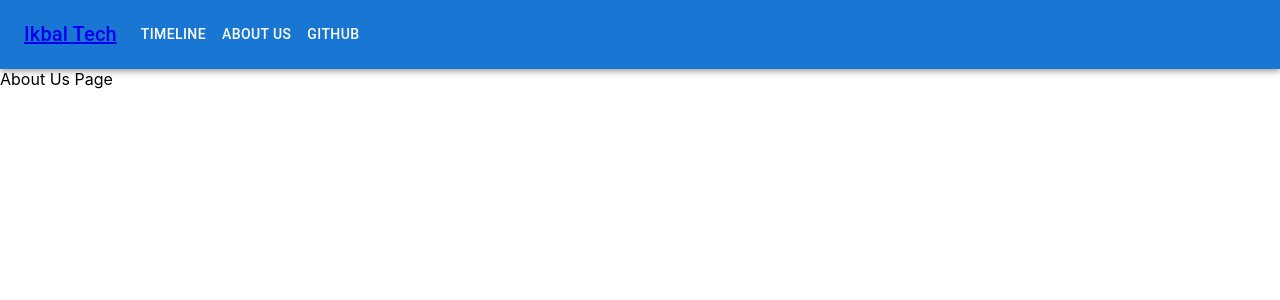
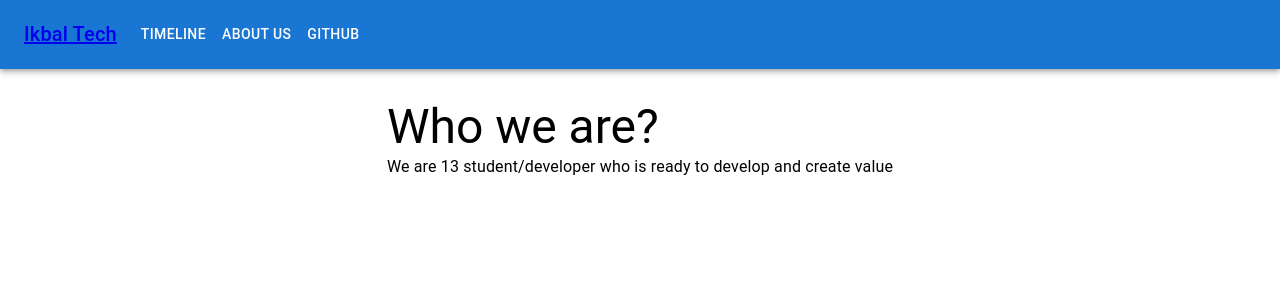
Before and after one commit to Ikbal-Tech/website, a Next.js app: page /about-us in a window 1280 px wide. Shown: the top 300 px of the page. Built offline with nearby package versions, Linux system fonts and the light colour scheme.

Commit message:
Add info about

```diff
--- a/pages/_app.js
+++ b/pages/_app.js
@@ -1,5 +1,6 @@
 import "../styles/globals.scss";
 import Navbar from "../components/Navbar/AppBar";
+
 function MyApp({ Component, pageProps }) {
   return (
     <>
--- a/pages/about-us.js
+++ b/pages/about-us.js
@@ -1,7 +1,17 @@
+import { Stack, Typography } from "@mui/material";
 import React from "react";
 
 const aboutUs = () => {
-  return <div>About Us Page</div>;
+  return (
+    <Stack padding="30px" justifyContent="center" alignItems="center">
+      <Stack>
+        <Typography variant="h3">Who we are?</Typography>
+        <Typography>
+          We are 13 student/developer who is ready to develop and create value
+        </Typography>
+      </Stack>
+    </Stack>
+  );
 };
 
 export default aboutUs;
```
